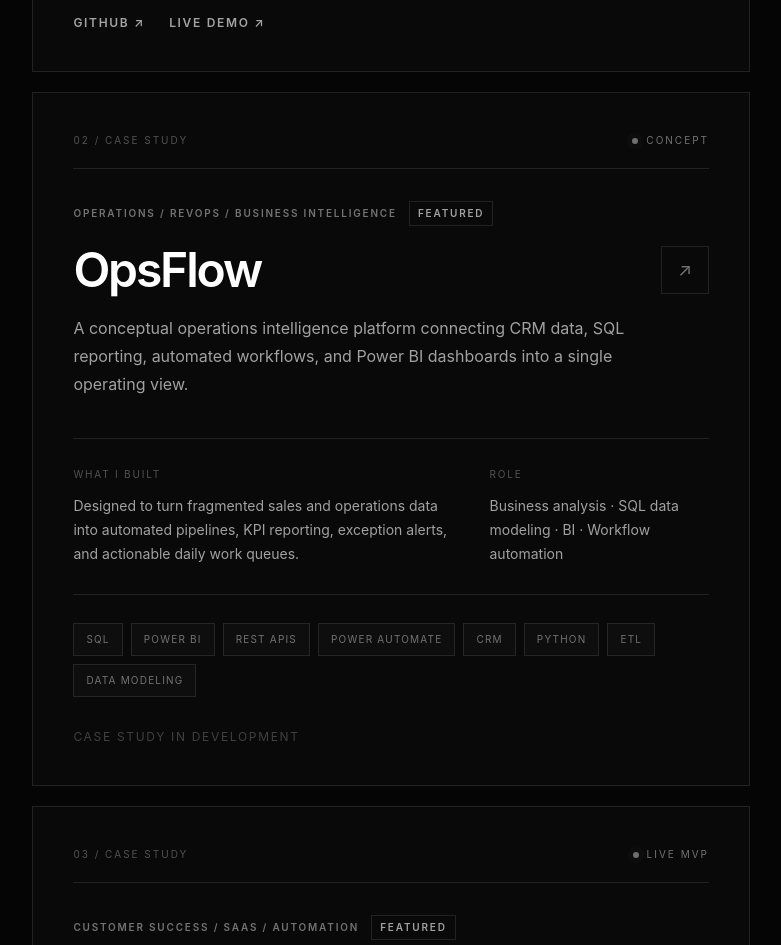
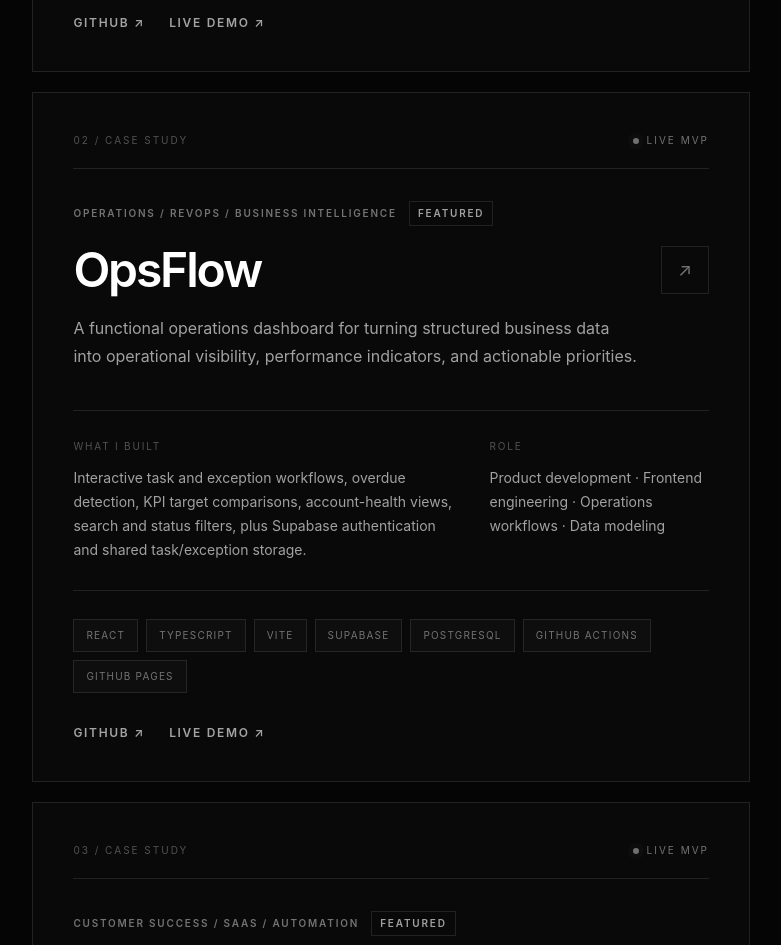
Before and after one commit to matteojose3112-bit/aster, a React (Vite) app in the folder portfolio/: page / in a window 1280 px wide. Shown: the part 3540-4485 px from the top of the page, without its empty margins (490-1271 px from the left). Built offline with nearby package versions, Linux system fonts and the light colour scheme.

Commit message:
feat: add OpsFlow live demo and GitHub links

```diff
--- a/portfolio/src/data/projects.ts
+++ b/portfolio/src/data/projects.ts
@@ -30,13 +30,15 @@ export const projects: Project[] = [
     title: "OpsFlow",
     category: "Operations / RevOps / Business Intelligence",
     description:
-      "A conceptual operations intelligence platform connecting CRM data, SQL reporting, automated workflows, and Power BI dashboards into a single operating view.",
+      "A functional operations dashboard for turning structured business data into operational visibility, performance indicators, and actionable priorities.",
     outcome:
-      "Designed to turn fragmented sales and operations data into automated pipelines, KPI reporting, exception alerts, and actionable daily work queues.",
-    role: "Business analysis · SQL data modeling · BI · Workflow automation",
-    technologies: ["SQL", "Power BI", "REST APIs", "Power Automate", "CRM", "Python", "ETL", "Data Modeling"],
-    status: "Concept",
+      "Interactive task and exception workflows, overdue detection, KPI target comparisons, account-health views, search and status filters, plus Supabase authentication and shared task/exception storage.",
+    role: "Product development · Frontend engineering · Operations workflows · Data modeling",
+    technologies: ["React", "TypeScript", "Vite", "Supabase", "PostgreSQL", "GitHub Actions", "GitHub Pages"],
+    status: "Live MVP",
     featured: true,
+    github: "https://github.com/matteojose3112-bit/opsflow",
+    demo: "https://matteojose3112-bit.github.io/opsflow/",
   },
   {
     title: "ClientPulse",
```
